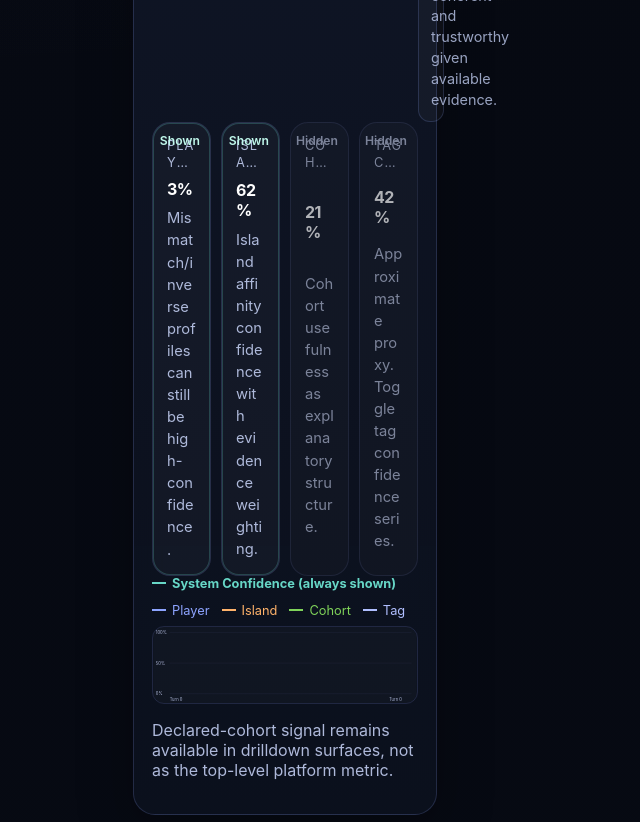
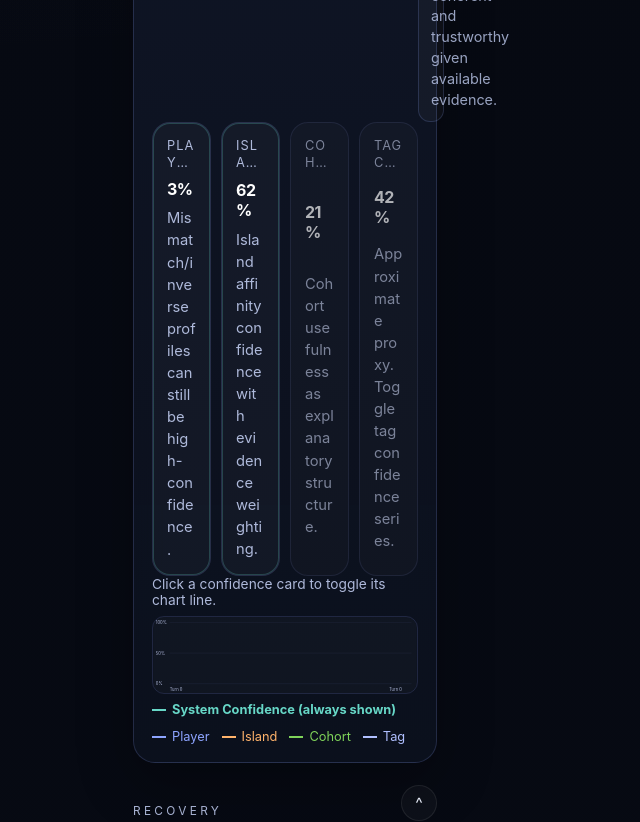
Before and after one commit to BrianUrbanek/Wayfarer, a React (Vite) app: page / in a window 1280 px wide. Shown: the part 5500-6322 px from the top of the page, without its empty margins (355-995 px from the left). Built offline with nearby package versions, Linux system fonts and the light colour scheme.

Commit message:
Refine System Health formula affordances and card controls

```diff
--- a/src/styles.css
+++ b/src/styles.css
@@ -362,6 +362,11 @@ select {
   gap: 8px;
 }
 
+.system-confidence-trend__hint {
+  margin: 0;
+  font-size: 0.86rem;
+}
+
 .system-confidence-trend svg {
   width: 100%;
   max-width: 100%;
@@ -426,19 +431,6 @@ select {
   border-color: rgba(103, 215, 199, 0.42);
   background: rgba(103, 215, 199, 0.1);
   box-shadow: 0 0 0 1px rgba(103, 215, 199, 0.24) inset;
-}
-
-.system-confidence-card__state-dot {
-  position: absolute;
-  top: 10px;
-  right: 10px;
-  font-size: 0.76rem;
-  font-weight: 600;
-  color: var(--muted);
-}
-
-.system-confidence-card--active .system-confidence-card__state-dot {
-  color: #bff7eb;
 }
 
 .system-confidence-trend__legend {
--- a/src/ui/components/SystemHealthPanel.tsx
+++ b/src/ui/components/SystemHealthPanel.tsx
@@ -150,7 +150,6 @@ export function SystemHealthPanel({ summary, showConfidenceSeries, onToggleSerie
           aria-pressed={showConfidenceSeries.player}
           onClick={() => onToggleSeries('player')}
         >
-          <div className="system-confidence-card__state-dot" aria-hidden="true">{showConfidenceSeries.player ? 'Shown' : 'Hidden'}</div>
           <div className="metric-card__label system-health-card-label-row">
             <span>Player Confidence</span>
             <button
@@ -198,7 +197,6 @@ export function SystemHealthPanel({ summary, showConfidenceSeries, onToggleSerie
           aria-pressed={showConfidenceSeries.island}
           onClick={() => onToggleSeries('island')}
         >
-          <div className="system-confidence-card__state-dot" aria-hidden="true">{showConfidenceSeries.island ? 'Shown' : 'Hidden'}</div>
           <div className="metric-card__label system-health-card-label-row">
             <span>Island Confidence</span>
             <button
@@ -238,7 +236,6 @@ export function SystemHealthPanel({ summary, showConfidenceSeries, onToggleSerie
           aria-pressed={showConfidenceSeries.cohort}
           onClick={() => onToggleSeries('cohort')}
         >
-          <div className="system-confidence-card__state-dot" aria-hidden="true">{showConfidenceSeries.cohort ? 'Shown' : 'Hidden'}</div>
           <div className="metric-card__label system-health-card-label-row">
             <span>Cohort Confidence</span>
             <button
@@ -279,7 +276,6 @@ export function SystemHealthPanel({ summary, showConfidenceSeries, onToggleSerie
           aria-pressed={showConfidenceSeries.tag}
           onClick={() => onToggleSeries('tag')}
         >
-          <div className="system-confidence-card__state-dot" aria-hidden="true">{showConfidenceSeries.tag ? 'Shown' : 'Hidden'}</div>
           <div className="metric-card__label system-health-card-label-row">
             <span>Tag Confidence</span>
             <button
@@ -317,15 +313,7 @@ export function SystemHealthPanel({ summary, showConfidenceSeries, onToggleSerie
       </div>
 
       <div className="system-confidence-trend">
-        <div className="system-confidence-trend__legend">
-          <span className="system-confidence-trend__legend-item system-confidence-trend__legend-item--system">
-            System Confidence (always shown)
-          </span>
-          <span className="system-confidence-trend__legend-item system-confidence-trend__legend-item--player">Player</span>
-          <span className="system-confidence-trend__legend-item system-confidence-trend__legend-item--island">Island</span>
-          <span className="system-confidence-trend__legend-item system-confidence-trend__legend-item--cohort">Cohort</span>
-          <span className="system-confidence-trend__legend-item system-confidence-trend__legend-item--tag">Tag</span>
-        </div>
+        <p className="muted system-confidence-trend__hint">Click a confidence card to toggle its chart line.</p>
         <svg viewBox="0 0 760 220" role="img" aria-label="System confidence over time">
           <rect x="0" y="0" width="760" height="220" className="system-confidence-trend__bg" />
           {[0, 0.5, 1].map((tick) => (
@@ -348,9 +336,16 @@ export function SystemHealthPanel({ summary, showConfidenceSeries, onToggleSerie
             Turn {summary.trend.at(-1)?.turn ?? 0}
           </text>
         </svg>
+        <div className="system-confidence-trend__legend">
+          <span className="system-confidence-trend__legend-item system-confidence-trend__legend-item--system">
+            System Confidence (always shown)
+          </span>
+          <span className="system-confidence-trend__legend-item system-confidence-trend__legend-item--player">Player</span>
+          <span className="system-confidence-trend__legend-item system-confidence-trend__legend-item--island">Island</span>
+          <span className="system-confidence-trend__legend-item system-confidence-trend__legend-item--cohort">Cohort</span>
+          <span className="system-confidence-trend__legend-item system-confidence-trend__legend-item--tag">Tag</span>
+        </div>
       </div>
-
-      <p className="muted">Declared-cohort signal remains available in drilldown surfaces, not as the top-level platform metric.</p>
     </Panel>
   );
 }
```
